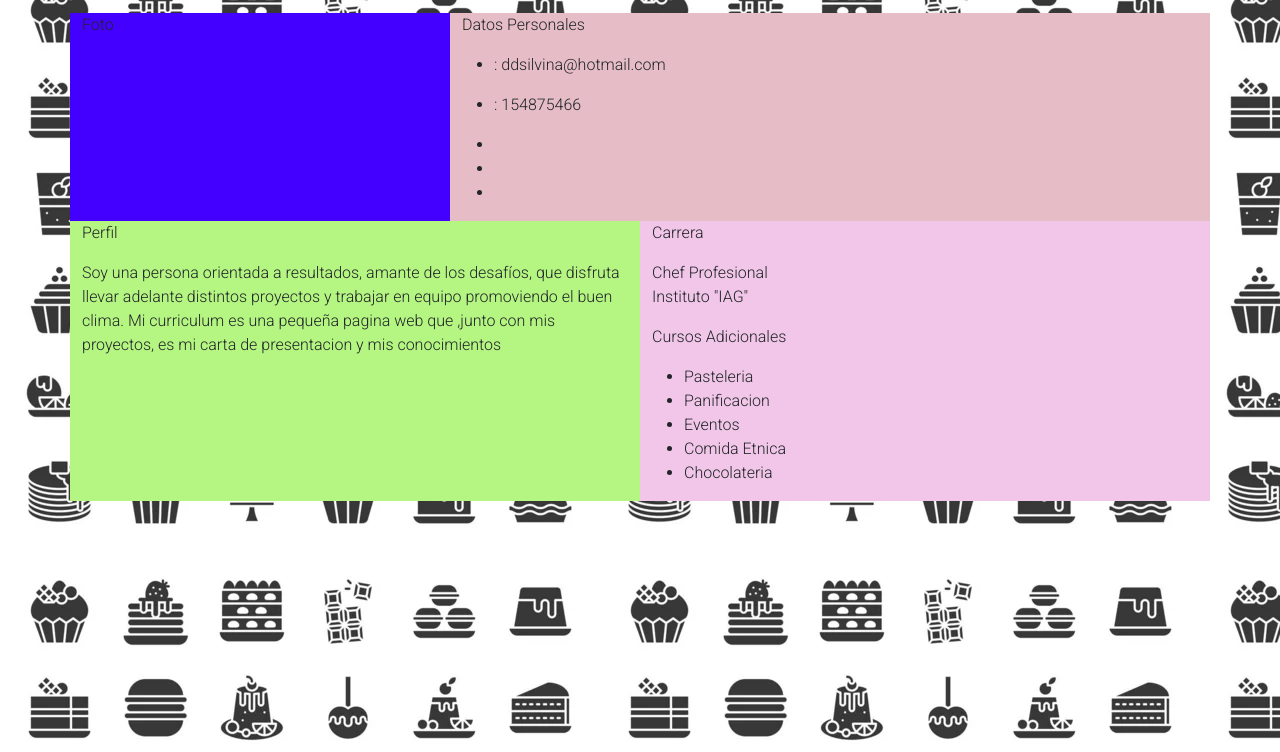
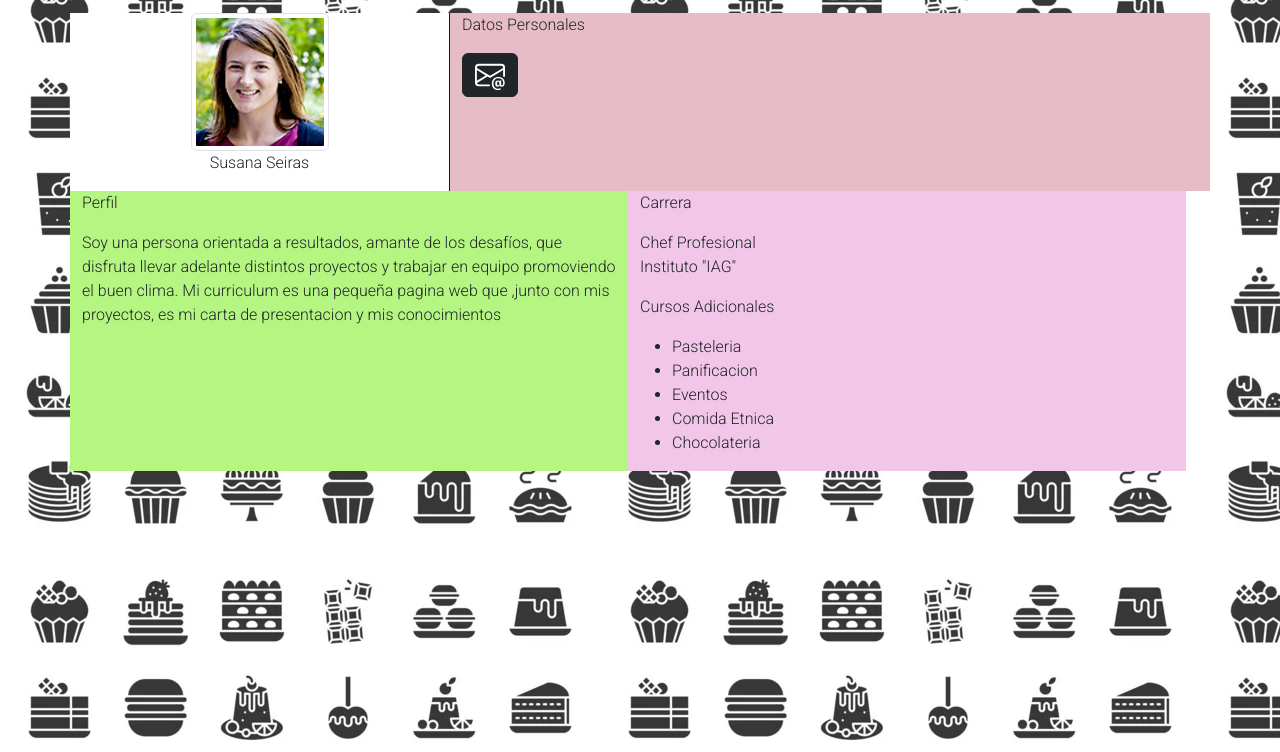
Before and after one commit to silvinadenton/proyecto_cv, a plain HTML site: page index.html in a window 1280 px wide. Shown: the part 48-800 px from the top of the page. Drawn offline with Linux system fonts and the light colour scheme.

Commit message:
finlice foto

```diff
--- a/css/estilos.css
+++ b/css/estilos.css
@@ -1,7 +1,8 @@
 body{
 
-    background-image: url("/img/depositphotos_215087088-stock-illustration-sweets-dessert-icon-filled-outline.jpg");
+   background-image: url("/img/depositphotos_215087088-stock-illustration-sweets-dessert-icon-filled-outline.jpg");
     background-repeat: repeat ;
+
 
 }
 .container{
@@ -15,3 +16,7 @@ body{
     font: bold;
 
 }
+#Foto{
+    background-color: white;
+    border-right: rgb(24, 24, 23) solid 1px;
+}
--- a/index.html
+++ b/index.html
@@ -13,47 +13,53 @@
     <title>CV</title>
 </head>
 <body>
+
+
     <div class="container" >
-
+        <!-------------------Titulo-->
         <div class="row">
             <div class="col-lg-12" >
 
               <p class="mb-6 " id="titulo">Curriculum Vitae</p>
             </div>
         </div>
+        <!-------------------Foto-->
+        <div class="row ">
+            <div class="col-lg-4 text-center" id="Foto">
 
-        <div class="row">
-            <div class="col-lg-4" style="background-color: rgb(68, 0, 255);">
+           <img src="/img/81.jpg" alt="" class="img-thumbnail">
 
-             <p>Foto</p>
-            </div>
-            <div class="col-lg-8" style="background-color: rgb(230, 189, 198);">
+           <p>Susana Seiras</p>
+         </div>
+
+        <!--- Datos Personales--->
+
+         <div class="col-lg-8" style="background-color: rgb(230, 189, 198);">
 
              <p>Datos Personales</p>
+            <!------Contenedor Email-->
+             <div class="contenedor-icono ">
 
-             <div >
-              <ul>
-                <li><p class=""> : ddsilvina@hotmail.com</p></li>
+                <button type="button" onmouseover="email()" onmouseout="no_email()" id="Email" class="btn btn-dark"><svg xmlns="http://www.w3.org/2000/svg"  width="30" height="30" fill="currentColor" class="bi bi-envelope-at " viewBox="0 0 16 16" >
+                    <path d="M2 2a2 2 0 0 0-2 2v8.01A2 2 0 0 0 2 14h5.5a.5.5 0 0 0 0-1H2a1 1 0 0 1-.966-.741l5.64-3.471L8 9.583l7-4.2V8.5a.5.5 0 0 0 1 0V4a2 2 0 0 0-2-2H2Zm3.708 6.208L1 11.105V5.383l4.708 2.825ZM1 4.217V4a1 1 0 0 1 1-1h12a1 1 0 0 1 1 1v.217l-7 4.2-7-4.2Z"/>
+                      <path d="M14.247 14.269c1.01 0 1.587-.857 1.587-2.025v-.21C15.834 10.43 14.64 9 12.52 9h-.035C10.42 9 9 10.36 9 12.432v.214C9 14.82 10.438 16 12.358 16h.044c.594 0 1.018-.074 1.237-.175v-.73c-.245.11-.673.18-1.18.18h-.044c-1.334 0-2.571-.788-2.571-2.655v-.157c0-1.657 1.058-2.724 2.64-2.724h.04c1.535 0 2.484 1.05 2.484 2.326v.118c0 .975-.324 1.39-.639 1.39-.232 0-.41-.148-.41-.42v-2.19h-.906v.569h-.03c-.084-.298-.368-.63-.954-.63-.778 0-1.259.555-1.259 1.4v.528c0 .892.49 1.434 1.26 1.434.471 0 .896-.227 1.014-.643h.043c.118.42.617.648 1.12.648Zm-2.453-1.588v-.227c0-.546.227-.791.573-.791.297 0 .572.192.572.708v.367c0 .573-.253.744-.564.744-.354 0-.581-.215-.581-.8Z"/>
+                    </svg></button>
 
 
-                <li><p class="fas fa-phone-square"> : 154875466</p></li>
-                </ul>
-                </div>
+             </div>
+             <div class="contenedor-icono">
 
-                <div class="">
-                        <ul>
-                      <li> <a href="https://www.facebook.com/denton/ " class=""></a></li>
-                      <li> <a href="https://api.whatsapp.com/send?phone=+549116726547&text=Hola%20como%20estas?"  class=""></a></li>
-                      <li> <a href=" https://www.instagram.com/denton/
-                "  ></a></li>
+             </div>
+             <div class="contenedor-icono">
+
+             </div>
+             <div class="contenedor-icono">
+
+             </div>
 
 
+         </div >
 
-                    </ul>
-                        </div>
-
-            </div>
-        </div>
 
          <div class="row">
             <div class="col-lg-6" style="background-color: rgb(181, 245, 129);">
@@ -109,4 +115,5 @@
 
      </div>
 </body>
+<script src="/js/eventos-datos.js"></script>
 </html>
--- /dev/null
+++ b/js/eventos-datos.js
@@ -0,0 +1,14 @@
+let boton_email=document.getElementById("Email");
+
+function email(params){
+
+
+    document.getElementById('Email').innerHTML="susana@hotmail.com";
+
+
+
+}
+function no_email(){
+
+    document.getElementById('Email').inner;
+}
```
Also changed, not shown: 1 other file.
